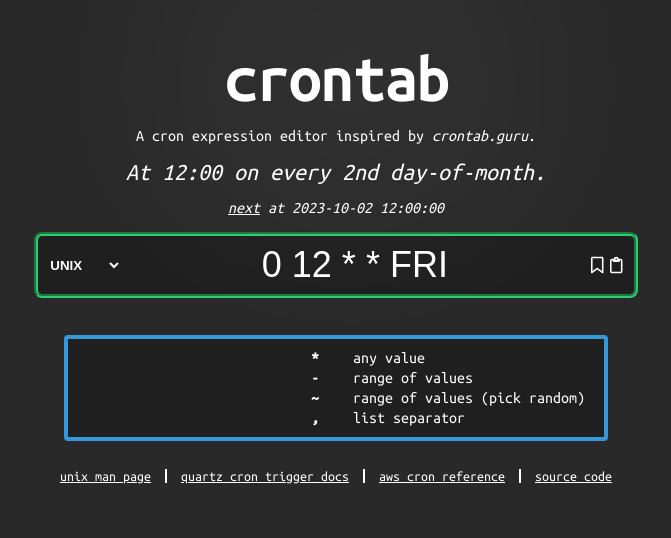
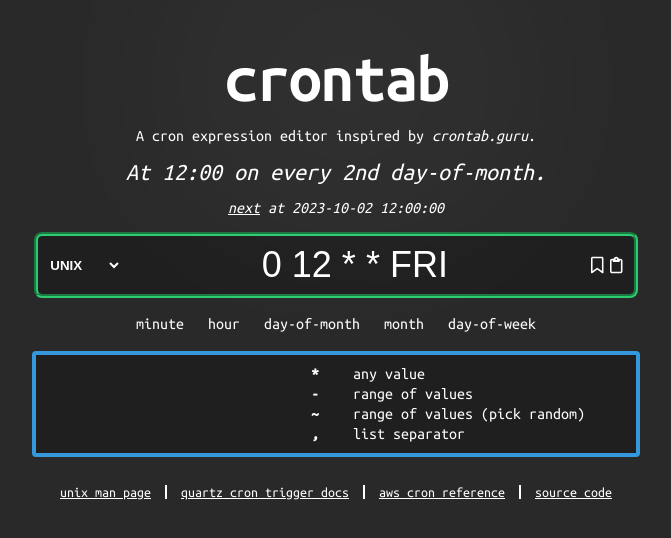
Before and after one commit to daniel-melanson/cron.melanson.dev, a Vue app: page / in a window 1280 px wide. Shown: the top 538 px of the page, without its empty margins (304-975 px from the left). Built offline with nearby package versions, Linux system fonts and the light colour scheme.

Commit message:
fix: use new interface

```diff
--- a/src/components/CronFields.vue
+++ b/src/components/CronFields.vue
@@ -6,7 +6,7 @@
   selectedIndex: number;
   invalidIndices: number[];
 }>();
-const emits = defineEmits(["selected:field"]);
+defineEmits(["selected:field"]);
 
 </script>
 
@@ -14,14 +14,14 @@
   <div class="fieldTitles">
     <a
       v-for="(field, i) in syntax.fields"
-      :key="field.name"
+      :key="field.kind"
       class="fieldTitle"
       @click="$emit('selected:field', i)"
       :class="{
         invalid: invalidIndices.includes(i),
         selected: i === selectedIndex,
       }"
-      >{{ field.name }}</a
+      >{{ field.kind.replaceAll("_", "-").toLowerCase() }}</a
     >
   </div>
   <table class="fieldVariants">
@@ -84,12 +84,12 @@
 .fieldVariants th {
   text-align: right;
   padding-right: 1rem;
-  width: 15rem;
+  width: 17rem;
   font-weight: bold;
 }
 
 .fieldVariants td {
-  width: 15rem;
+  width: 17rem;
   text-align: left;
   padding-left: 1rem;
 }
```
